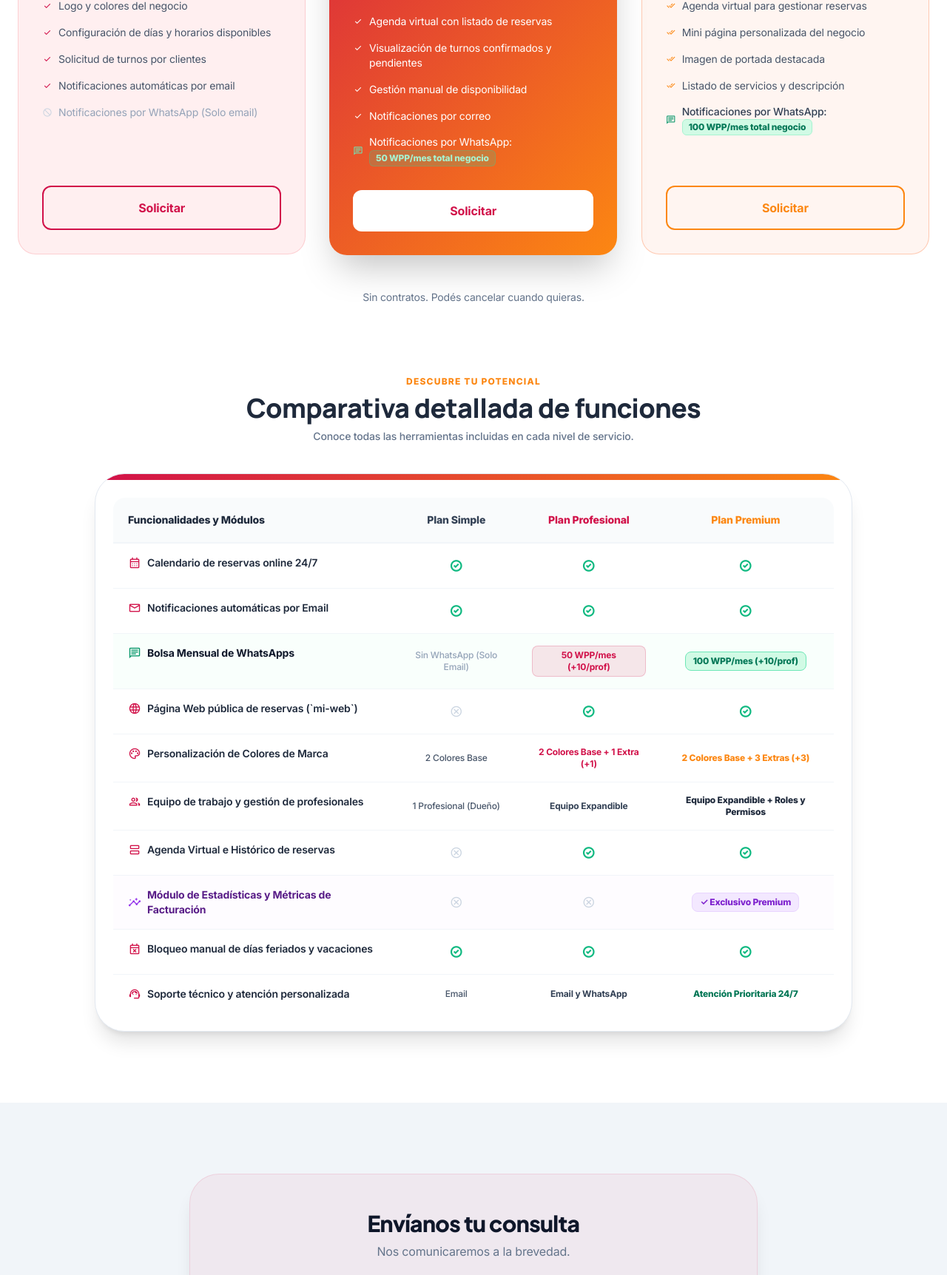
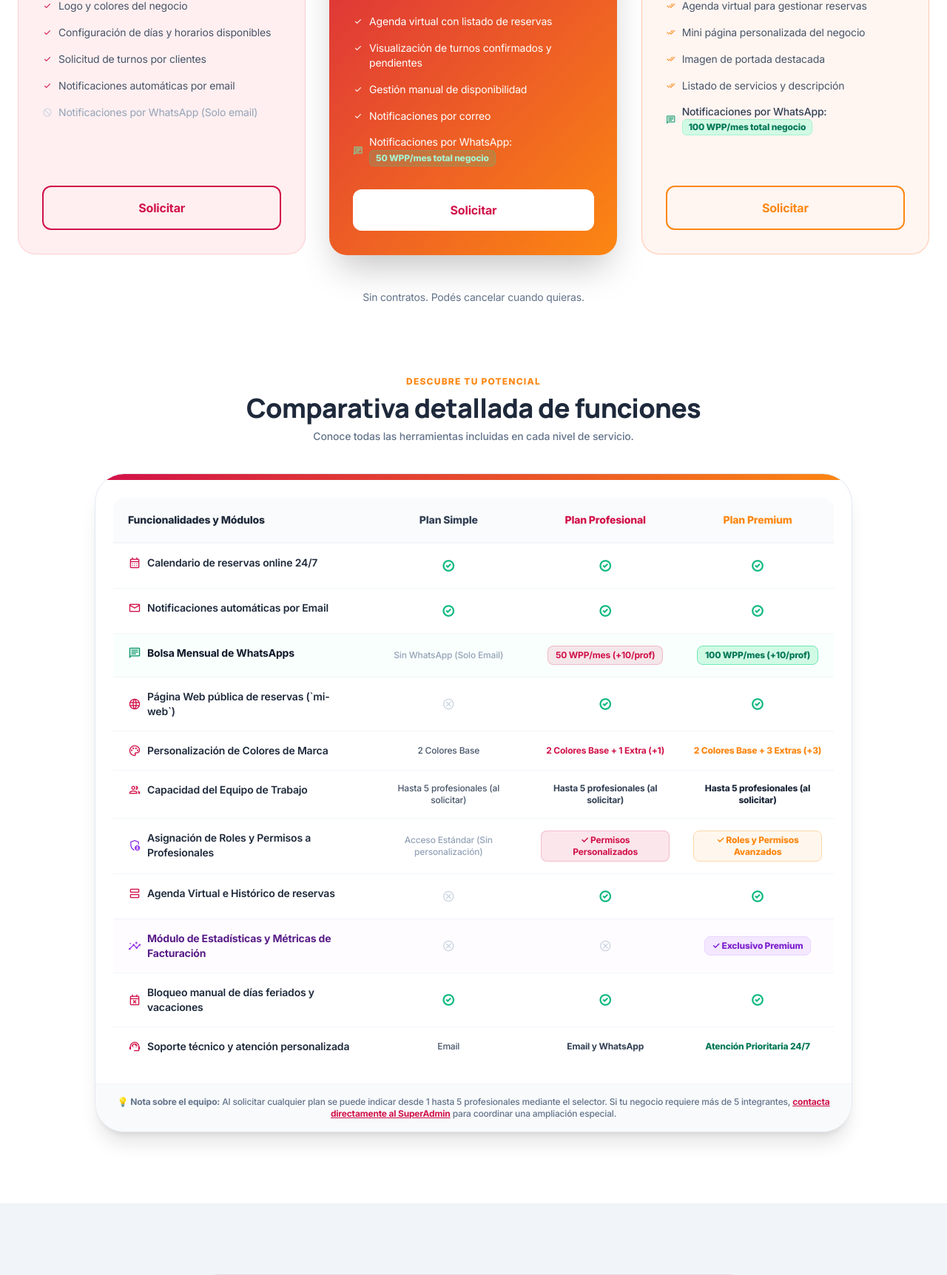
Before and after one commit to valeeochoa/agendatina, a PHP site: page / in a window 1280 px wide. Shown: the part 2375-4099 px from the top of the page at 74% size. Run offline with PHP 8.4, Linux system fonts and the light colour scheme; data comes from the database, SQL or seed files in the repository; grey boxes labelled with a size stand in for pictures from a placeholder-image service; data that the repository does not hold is empty; some libraries are stand-ins or nearby versions.

Commit message:
feat: update pricing table capacity, add role management, and implement core JS utilities and CSRF protection

```diff
--- a/index.html
+++ b/index.html
@@ -595,11 +595,22 @@
                             <tr class="hover:bg-slate-50/60 transition-colors">
                                 <td class="p-4 md:px-5 font-semibold text-slate-800 flex items-center gap-2">
                                     <span class="material-symbols-outlined text-primary text-[18px]">group</span>
-                                    <span>Equipo de trabajo y gestión de profesionales</span>
+                                    <span>Capacidad del Equipo de Trabajo</span>
                                 </td>
-                                <td class="p-4 text-center text-xs font-medium text-slate-600">1 Profesional (Dueño)</td>
-                                <td class="p-4 text-center text-xs font-bold text-slate-700">Equipo Expandible</td>
-                                <td class="p-4 text-center text-xs font-extrabold text-slate-800">Equipo Expandible + Roles y Permisos</td>
+                                <td class="p-4 text-center text-xs font-medium text-slate-600">Hasta 5 profesionales (al solicitar)</td>
+                                <td class="p-4 text-center text-xs font-bold text-slate-700">Hasta 5 profesionales (al solicitar)</td>
+                                <td class="p-4 text-center text-xs font-extrabold text-slate-800">Hasta 5 profesionales (al solicitar)</td>
+                            </tr>
+
+                            <!-- 6.b. Asignación de Roles y Permisos -->
+                            <tr class="hover:bg-slate-50/60 transition-colors">
+                                <td class="p-4 md:px-5 font-semibold text-slate-800 flex items-center gap-2">
+                                    <span class="material-symbols-outlined text-purple-600 text-[18px]">admin_panel_settings</span>
+                                    <span>Asignación de Roles y Permisos a Profesionales</span>
+                                </td>
+                                <td class="p-4 text-center text-slate-400 text-xs font-medium">Acceso Estándar (Sin personalización)</td>
+                                <td class="p-4 text-center"><span class="text-xs font-bold text-primary bg-primary/10 px-2.5 py-1 rounded-lg border border-primary/20 inline-block">✓ Permisos Personalizados</span></td>
+                                <td class="p-4 text-center"><span class="text-xs font-extrabold text-secondary bg-orange-50 px-2.5 py-1 rounded-lg border border-orange-200 inline-block">✓ Roles y Permisos Avanzados</span></td>
                             </tr>
 
                             <!-- 7. Agenda Virtual e Histórico de Reservas -->
@@ -648,7 +659,11 @@
                         </tbody>
                     </table>
                     </div>
+                    <div class="bg-slate-50 border-t border-slate-100 p-4 text-center text-xs text-slate-500 font-medium">
+                        💡 <strong>Nota sobre el equipo:</strong> Al solicitar cualquier plan se puede indicar desde 1 hasta 5 profesionales mediante el selector. Si tu negocio requiere más de 5 integrantes, <a href="#contacto" onclick="resetForm()" class="text-primary font-bold underline hover:text-primary/80">contacta directamente al SuperAdmin</a> para coordinar una ampliación especial.
+                    </div>
                 </div>
+            </div>
             </div>
             <!-- Extras -->
 
```
Also changed, not shown: backend/gestionar_profesionales.php (+25 -4 lines), equipo.html (+17 -4 lines), assets/js/script.js.
